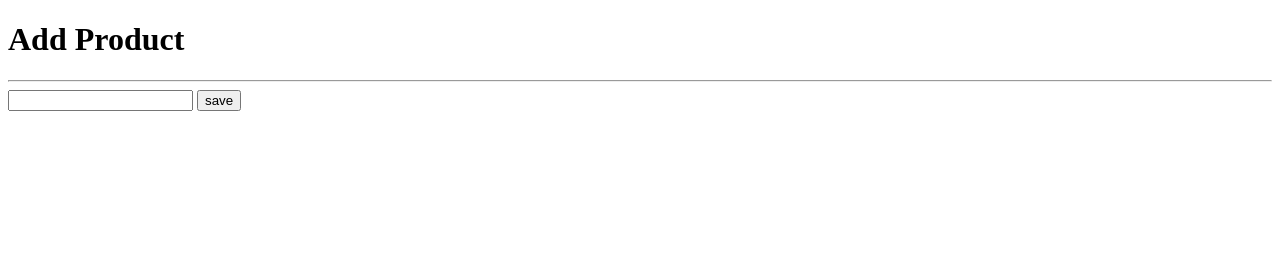
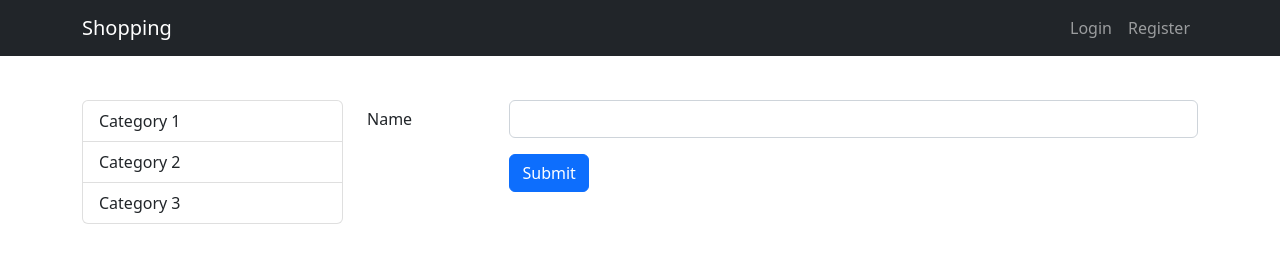
Before and after one commit to furkangozuacik/Expressjs-Example, a plain HTML site: page views/add-product.html in a window 1280 px wide. Drawn offline with nearby package versions, Linux system fonts and the light colour scheme.

Commit message:
add some bootstrap thing

```diff
--- a/views/add-product.html
+++ b/views/add-product.html
@@ -4,14 +4,64 @@
     <meta charset="UTF-8">
     <meta http-equiv="X-UA-Compatible" content="IE=edge">
     <meta name="viewport" content="width=device-width, initial-scale=1.0">
-    <title>Add Product</title>
+    <!-- CSS only -->
+<link href="https://cdn.jsdelivr.net/npm/bootstrap@5.2.0-beta1/dist/css/bootstrap.min.css" rel="stylesheet" integrity="sha384-0evHe/X+R7YkIZDRvuzKMRqM+OrBnVFBL6DOitfPri4tjfHxaWutUpFmBp4vmVor" crossorigin="anonymous">
+    <!-- JavaScript Bundle with Popper -->
+<script src="https://cdn.jsdelivr.net/npm/bootstrap@5.2.0-beta1/dist/js/bootstrap.bundle.min.js" integrity="sha384-pprn3073KE6tl6bjs2QrFaJGz5/SUsLqktiwsUTF55Jfv3qYSDhgCecCxMW52nD2" crossorigin="anonymous"></script>
+    <title>Homepage</title>
 </head>
 <body>
-    <h1>Add Product</h1>
-    <hr>
-    <form action='/add-product' method="POST">
-        <input type="text" name="productName"></input>
-        <button type="submit">save</button>
-    </form>
+    <nav class="navbar navbar-expand-lg navbar-dark bg-dark fixed-top">
+     <div class="container">
+       <a href="/" class="navbar-brand">Shopping</a>
+       <ul class="navbar-nav ml-auto">
+         <li class="nav-item">
+            <a href="" class="nav-link">Login</a>
+         </li>
+         <li class="nav-item">
+            <a href="" class="nav-link">Register</a>
+         </li>
+
+       </ul>
+
+
+     </div>
+    </nav>
+
+    <div class="container" style="padding-top: 100px;">
+      <div class="row">
+        <div class="col-lg-3">
+            <div class="list-group">
+                <a href="" class="list-group-item">Category 1</a>
+                <a href="" class="list-group-item">Category 2</a>
+                <a href="" class="list-group-item">Category 3</a>
+            </div>
+        </div>
+        <div class="col-lg-9">
+            <form action='/add-product' method="POST">
+                <div class="form-group row">
+                    <label for="productName" class="col-sm-2 col-form-label">
+                        Name
+                    </label>
+                    <div class="col-sm-10">
+                        <input type="text" class="form-control" id="productName" name="productName">
+                    </div>
+                </div>
+                <div class="form-group row">
+
+                    <div class="col-sm-10 offset-sm-2 my-3">
+                        <input type="submit" class="btn btn-primary  value="Save Product">
+                    </div>
+                </div>
+
+
+
+            </form>
+
+        </div>
+
+      </div>
+
+    </div>
 </body>
 </html>
```
